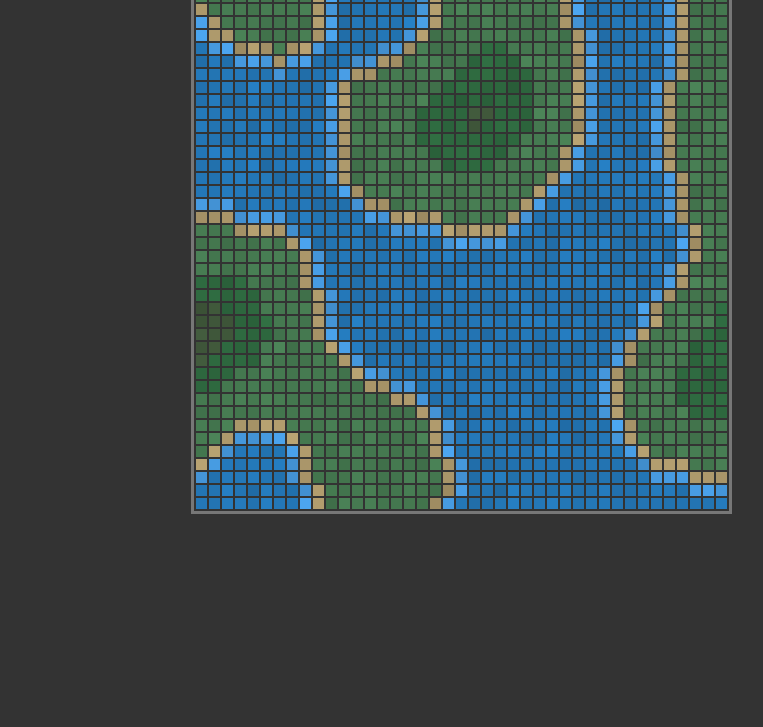
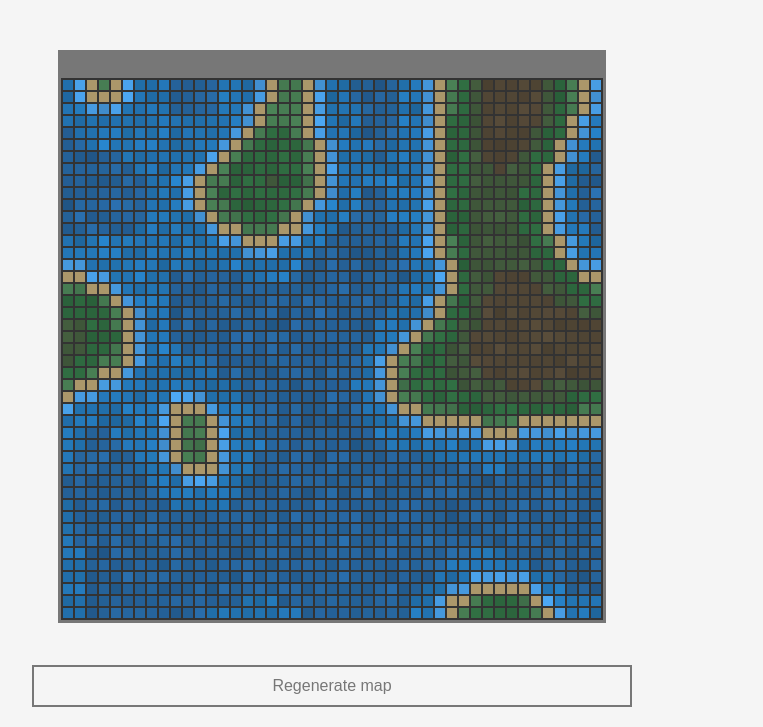
Before and after one commit to adriwicked/the-merchant, a plain HTML site: page index.html in a window 1280 px wide. Shown: the part 73-800 px from the top of the page, without its empty margins (308-1071 px from the left). Drawn offline with Linux system fonts and the light colour scheme.

Commit message:
feat() implement water animation

```diff
--- a/index.html
+++ b/index.html
@@ -1,12 +1,22 @@
 <!DOCTYPE html>
 <html lang="en">
 <head>
-    <title>The Merchant</title>
+    <title>Map generator</title>
     <link rel="stylesheet" href="style.css">
 </head>
 <body>
+    <h1>2D Map Generator</h1>
     <div class="game-container">
         <canvas id="game-canvas"></canvas>
+        <button id="regenerate-map">Regenerate map</button>
+        <!-- <div class="dropdown-container">
+            <label for="resolution">Map resolution</label>
+            <select id="resolution" class="dropdown">
+                <option value="option1">Low</option>
+                <option value="option2">Medium</option>
+                <option value="option3">High</option>
+            </select>
+        </div> -->
     </div>
 
     <script type="module" src="./src/index.js"></script>
--- a/src/config.js
+++ b/src/config.js
@@ -1,22 +1,21 @@
 export default {
-    CANVAS_WIDTH: 800,
+    CANVAS_WIDTH: 600,
     CANVAS_HEIGHT: 600,
-    CELL_SIZE: 11,
+    CELL_SIZE: 10,
     CELL_SEPARATION: 2,
     BORDER_HEADER: 25,
     BORDER_WIDTH: 3,
-    MAP_WIDTH: 41,
-    MAP_HEIGHT: 41,
-    PERLIN_CELL_RESOLUTION: 19,
+    MAP_WIDTH: 45,
+    MAP_HEIGHT: 45,
+    PERLIN_CELL_RESOLUTION: 15,
     MAP_RANGES: {
         BASE: {
-            DEEP_WATER: { MAX: -0.4, SYMBOL: 'DW', COLOR: '#256299' },
-            MEDIUM_WATER: { MAX: -0.03, SYMBOL: 'MW', COLOR: '#2375b4' },
+            DEEP_WATER: { MAX: -0.1, SYMBOL: 'DW', COLOR: '#256299' },
+            MEDIUM_WATER: { MAX: 0.1, SYMBOL: 'MW', COLOR: '#2375b4' },
             LOW_GRASS: { MAX: 0.2, SYMBOL: 'LG', COLOR: '#457950' },
             HIGH_GRASS: { MAX: 0.3, SYMBOL: 'HG', COLOR: '#2d673e' },
             DIRT: { MAX: 0.4, SYMBOL: 'DT', COLOR: '#3F573A' },
-            ROCK: { MAX: 0.5, SYMBOL: 'RC', COLOR: '#514635' },
-            DARK_ROCK: { MAX: 1, SYMBOL: 'DR', COLOR: '#37342f' },
+            ROCK: { MAX: 1, SYMBOL: 'RC', COLOR: '#514635' },
         },
         SHORE: {
             SEA_SHORE: { MAX: 0.035, SYMBOL: 'SS', COLOR: '#4699de' },
@@ -29,6 +28,7 @@ export default {
             BORDER: '#777'
         }
     },
+    ANIM_DURATION: 1200,
     getOutterBorderRect() {
         let mapSize = this.getMapSize()
         const mapPos = this.getMapPosition()
@@ -61,8 +61,8 @@ export default {
     getMapPosition() {
         let mapSize = this.getMapSize()
         return {
-            x: this.CANVAS_WIDTH - mapSize.width - this.CELL_SEPARATION - this.BORDER_WIDTH,
-            y: this.BORDER_HEADER + this.CELL_SEPARATION
+            x: this.CANVAS_WIDTH / 2 - mapSize.width / 2,
+            y: this.CANVAS_HEIGHT / 2 - mapSize.height / 2
         }
     }
 }
--- a/src/game.js
+++ b/src/game.js
@@ -2,17 +2,43 @@ import buildMap from './map.js'
 import cfg from './config.js'
 
 export let ctx = 0
+let map
+let lastTime = 0
+let elapsedTime = 0
 
 function init({ canvas }) {
   canvas.width = cfg.CANVAS_WIDTH
   canvas.height = cfg.CANVAS_HEIGHT
   ctx = canvas.getContext('2d')
 
-  const map = buildMap(ctx)
-
+  map = buildMap()
   map.draw()
 }
 
+function regenerateMap() {
+  map = buildMap()
+  map.draw()
+}
+
+function update(time) {
+  if (lastTime == 0) {
+    lastTime = time
+  }
+
+  const deltaTime = time - lastTime
+  lastTime = time
+  elapsedTime += deltaTime
+
+  if (elapsedTime >= cfg.ANIM_DURATION) {
+    map.draw()
+    elapsedTime = 0
+    lastTime = 0
+  }
+
+}
+
 export default {
-  init
+  init,
+  update,
+  regenerateMap
 }
--- a/src/index.js
+++ b/src/index.js
@@ -3,5 +3,12 @@ import game from './game.js';
 window.onload = init
 
 function init() {
-    game.init({ canvas: document.getElementById('game-canvas') })
+  document.querySelector('#regenerate-map').addEventListener('click', game.regenerateMap)
+  game.init({ canvas: document.getElementById('game-canvas') })
+  window.requestAnimationFrame(gameLoop)
 }
+
+function gameLoop(time) {
+  game.update(time)
+  window.requestAnimationFrame(gameLoop)
+}
--- a/src/map.js
+++ b/src/map.js
@@ -18,13 +18,22 @@ export default function buildMap() {
     for (let row = 0; row < heightGrid.length; row++) {
       cells[row] = []
       for (let col = 0; col < heightGrid[0].length; col++) {
-        const height = heightGrid[row][col]
-        cells[row][col] = Object.values(cfg.MAP_RANGES.BASE)
-          .find(range => height <= range.MAX)
+        let range = getRangeByHeight(heightGrid[row][col])
+        cells[row][col] = getRangeWithRandColor(range)
       }
     }
 
     return cells
+  }
+
+  function getRangeByHeight(height) {
+    return Object.values(cfg.MAP_RANGES.BASE)
+      .find(range => height <= range.MAX)
+  }
+
+  function getRangeWithRandColor(range) {
+    const newColor = painter.randomizeColor(range.COLOR)
+    return Object.assign({}, range, { COLOR: newColor })
   }
 
   function generateSeaShores(terrainGrid) {
@@ -77,9 +86,22 @@ export default function buildMap() {
     for (let row = 0; row < terrainGrid.length; row++) {
       for (let col = 0; col < terrainGrid[0].length; col++) {
         const cell = terrainGrid[row][col]
-        drawCell(col, row, painter.randomizeColor(cell.COLOR))
+        if (isWaterCell(cell)) {
+          drawCell(col, row, painter.randomizeColor(cell.COLOR))
+        } else {
+          drawCell(col, row, cell.COLOR)
+        }
       }
     }
+  }
+
+  function isWaterCell(cell) {
+    const waterRangesSymbols = [
+      cfg.MAP_RANGES.BASE.DEEP_WATER.SYMBOL,
+      cfg.MAP_RANGES.BASE.MEDIUM_WATER.SYMBOL,
+      cfg.MAP_RANGES.SHORE.SEA_SHORE.SYMBOL,
+    ]
+    return waterRangesSymbols.some(s => s === cell.SYMBOL)
   }
 
   function hasNearCell(row, col, cellType) {
--- a/style.css
+++ b/style.css
@@ -1,11 +1,69 @@
+:root {
+  --soft-black: #777;
+  --hard-black: #3c3c3c;
+  --soft-white: #f5f5f5;
+}
+
+h1 {
+  font-family: 'Times New Roman', Times, serif;
+  font-weight: 700;
+  font-size: 32px;
+  margin-bottom: 3rem;
+  color: var(--hard-black);
+}
+
 body {
-    overflow: hidden;
-    display: flex;
-    justify-content: center;
-    background-color: #333;
+  background-color: var(--soft-white);
+  margin: 0;
+  display: flex;
+  flex-direction: column;
+  align-items: center;
 }
 
 .game-container {
-    margin-top: 1em;
-    /* border: 1px solid #fff; */
+  margin-top: 1em;
+  display: flex;
+  flex-direction: column;
 }
+
+#regenerate-map {
+  margin-top: 1em;
+  background-color: transparent;
+  border: 2px solid var(--soft-black);
+  color: var(--soft-black);
+  font-size: 16px;
+  padding: 10px 20px;
+  transition: background-color 0.3s ease, color 0.3s ease;
+}
+
+#regenerate-map:hover {
+  background-color: var(--soft-black);
+  color: var(--soft-white);
+  cursor: pointer;
+}
+
+.dropdown-container {
+  margin-top: 1em;
+}
+
+.dropdown {
+  background-color: var(--soft-white);
+  border: 2px solid var(--soft-black);
+  color: var(--soft-black);
+  font-size: 16px;
+  padding: 10px;
+  width: 100%;
+  -webkit-appearance: none;
+  -moz-appearance: none;
+  appearance: none;
+  cursor: pointer;
+}
+
+.dropdown:hover {
+  opacity: 0.8;
+}
+
+.dropdown:focus {
+  outline: none;
+  box-shadow: 0 0 0 2px #333;
+}
```
